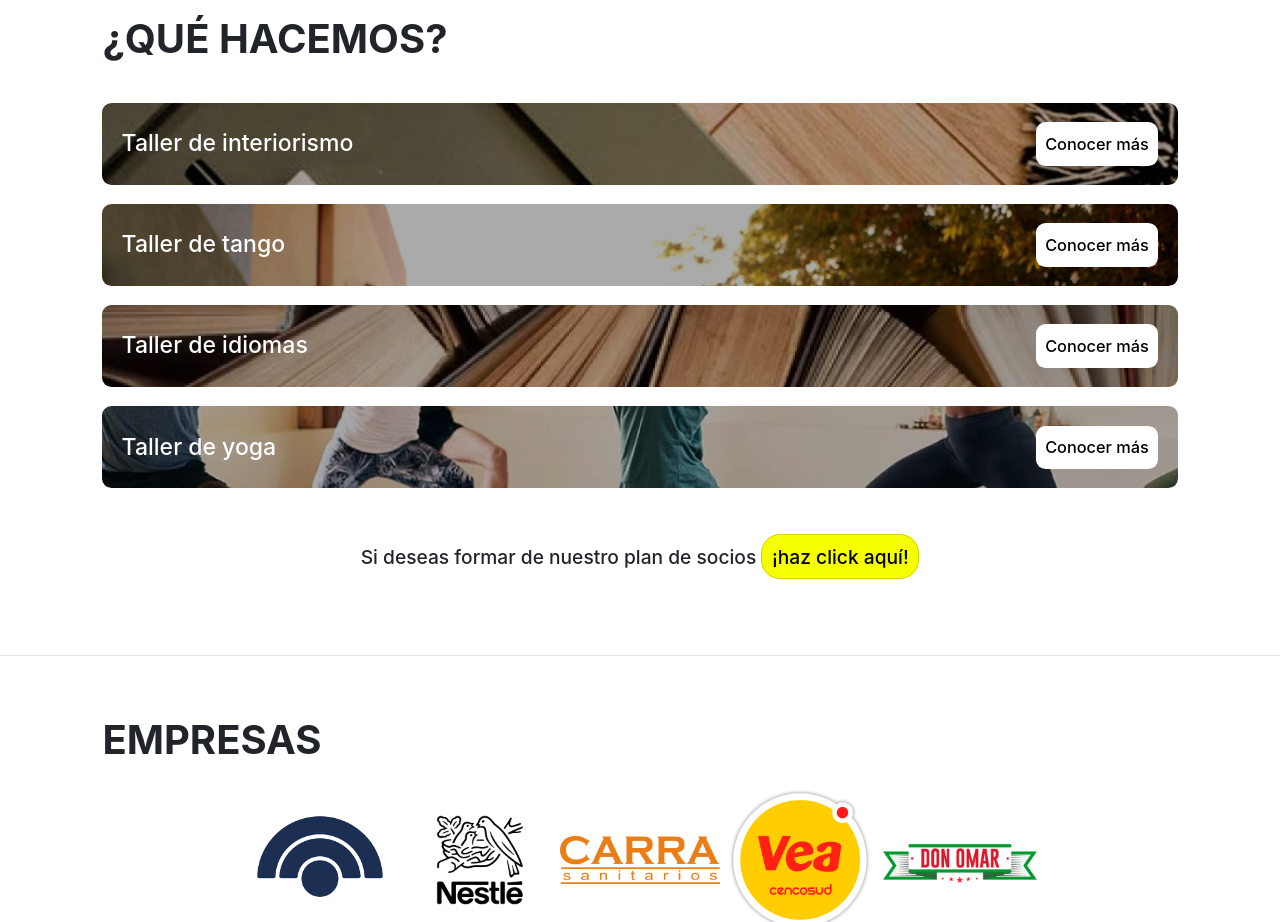
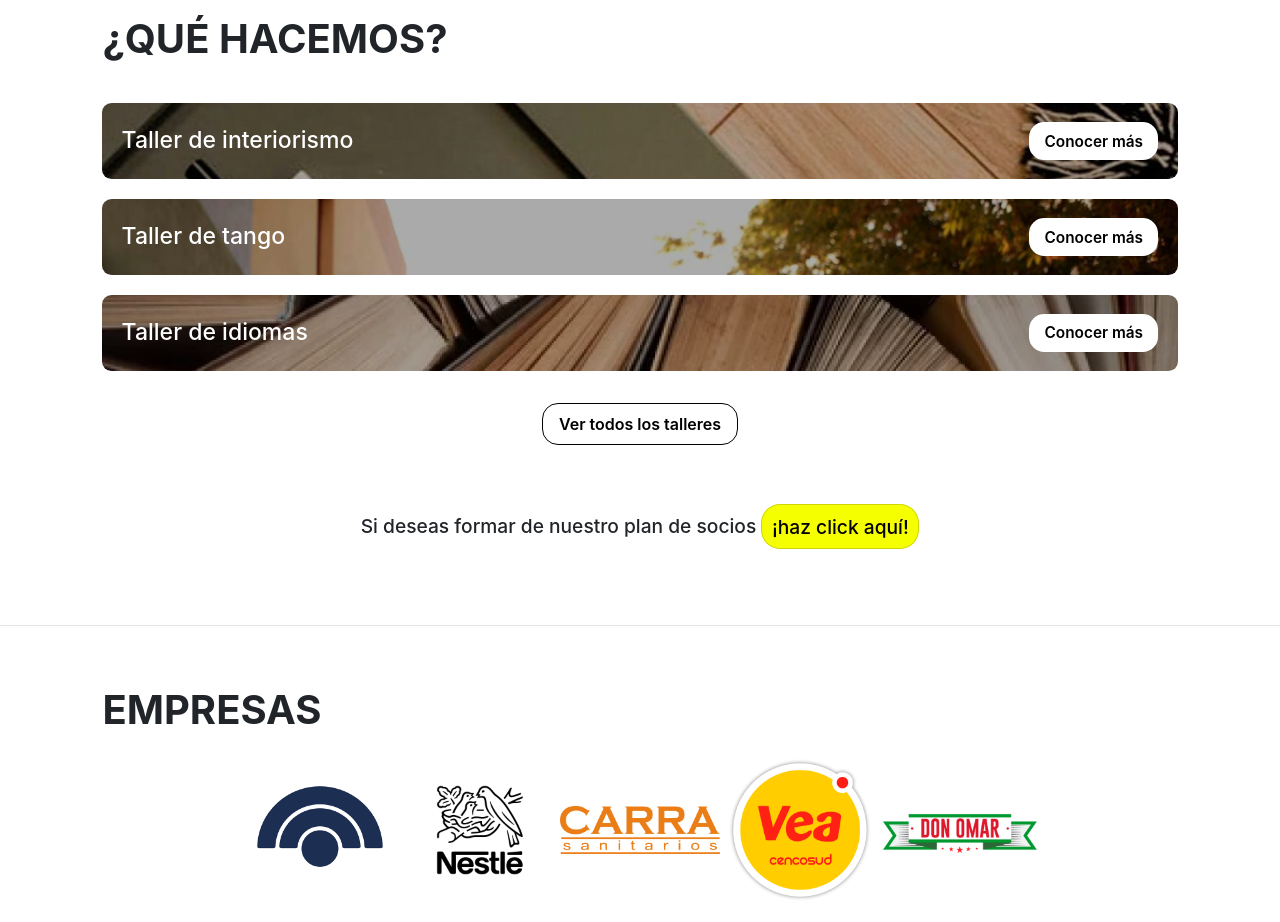
Before and after one commit to vterreno/FUNDACION, an Angular app: page / in a window 1280 px wide. Shown: the part 1040-1962 px from the top of the page. Built offline with nearby package versions, Linux system fonts and the light colour scheme.

Commit message:
Actualizacion
Continuacion de todos-talleres component.
Actualizacion talleres component.
Actualizacion empresas component.

```diff
--- a/src/app/components/empresas/empresas.component.css
+++ b/src/app/components/empresas/empresas.component.css
@@ -1,3 +1,11 @@
+a {
+    color: black;
+}
+
+a:link, a:visited {
+    text-decoration: none;
+}
+
 h4 {
     margin-left: 1em;
 }
@@ -50,8 +58,7 @@
 }
 
 .colaboracion a:hover {
-    background-color: rgb(0, 0, 0);
-    color: white;
+    background-color: rgb(235, 242, 40);
 }
 
 @media (min-width:820px) {
--- a/src/app/components/footer/footer.component.html
+++ b/src/app/components/footer/footer.component.html
@@ -5,7 +5,6 @@
     <div class="link socio">
         <a href="#">SER SOCIO</a>
     </div>
-
 </div>
 
 <footer>
--- a/src/app/components/quienes-somos/quienes-somos.component.css
+++ b/src/app/components/quienes-somos/quienes-somos.component.css
@@ -1,3 +1,6 @@
+.auto {
+  overflow-x: hidden;
+}
 p {
   text-align: justify;
 }
--- a/src/app/components/quienes-somos/quienes-somos.component.html
+++ b/src/app/components/quienes-somos/quienes-somos.component.html
@@ -1,5 +1,6 @@
 <app-header></app-header>
 
+<div class="auto">
   <div class="banner">
     <img src="../../../assets/Quienes-somos-banner.png" alt="quienes-somos-banner">
   </div>
@@ -116,6 +117,8 @@
     <img src="../../../assets/creciendo-juntos.png" alt="">
   </div>
   <hr style="margin-bottom: 3.5em;">
+</div>
+
 
 <app-empresas></app-empresas>
 <app-footer></app-footer>
--- a/src/app/components/talleres/talleres.component.css
+++ b/src/app/components/talleres/talleres.component.css
@@ -1,3 +1,12 @@
+a {
+    color: black;
+}
+
+a:link, a:visited {
+    text-decoration: none;
+}
+
+
 h4 {
     margin: 1em 0em;
     margin-left: 0.7em;
@@ -19,11 +28,6 @@
 
 }
 
-.r4 {
-    background-image: url(../../../assets/taller-yoga.png);
-    background-size: cover;
-    background-position: center;
-}
 
 .rectangulo {
     display: flex;
@@ -39,36 +43,26 @@
     margin: 0;
 }
 
-.rectangulo button {
-    border: none;
+.rectangulo a {
     border-radius: 1em;
     background-color: white;
-    padding: 1em;
-    font-size: 0.5em;
+    font-size: 0.8em;
+    font-weight: 600;
+    padding: 0.5em 1em;
     display: flex;
     justify-content: center;
     align-items: center;
 }
 
-.rectangulo button a {
-    color: black;
-    font-size: 1.7em;
-    font-weight: 500;
-    margin: 0em;
-    text-decoration: none;
+.rectangulo a:hover {
+    background-color: black;
+    color: white
 }
 
 #titulo {
     font-size: 1.7em;
 }
 
-.rectangulo button:hover {
-    background-color: rgb(160, 160, 160);
-}
-
-.rectangulo button a:hover {
-    color: white;
-}
 
 hr {
     margin-top: 3em;
@@ -98,10 +92,32 @@
 }
 
 .socios a:hover {
+    background-color: rgb(235, 242, 40);
+}
+
+.todos-talleres {
+    display: flex;
+    justify-content: center;
+    align-items: center;
+    margin: 2em 0em;
+}
+
+.todos-talleres a {
+    border-radius: 1em;
+    background-color: rgb(255, 255, 255);
+    border: 1px solid black;
+    font-size: 0.8em;
+    font-weight: 600;
+    padding: 0.5em 1em;
+    display: flex;
+    justify-content: center;
+    align-items: center;
+}
+
+.todos-talleres a:hover {
     background-color: rgb(0, 0, 0);
     color: white;
 }
-
 @media (min-width:820px) {
     h4 {
         font-size: 2em;
@@ -125,4 +141,8 @@
         font-size: 1.2em;
     }
 
+    .todos-talleres a {
+        font-size: 1em;
+    }
+
 }
--- a/src/app/components/talleres/talleres.component.html
+++ b/src/app/components/talleres/talleres.component.html
@@ -1,22 +1,21 @@
 <h4 style="font-weight: 700;" id="titulo">¿QUÉ HACEMOS?</h4>
 <div class="rectangulo r1">
     <h6>Taller de interiorismo</h6>
-    <button><a href="#">Conocer más</a></button>
+    <a href="#">Conocer más</a>
 </div>
 
 <div class="rectangulo r2">
     <h6>Taller de tango</h6>
-    <button><a href="#">Conocer más</a></button>
+    <a href="#">Conocer más</a>
 </div>
 
 <div class="rectangulo r3">
     <h6>Taller de idiomas</h6>
-    <button><a href="#">Conocer más</a></button>
+    <a href="#">Conocer más</a>
 </div>
 
-<div class="rectangulo r4">
-    <h6>Taller de yoga</h6>
-    <button><a href="#">Conocer más</a></button>
+<div class="todos-talleres">
+    <a [routerLink]="'/talleres'">Ver todos los talleres</a>
 </div>
 
 <div class="socios">
--- a/src/app/components/talleres/todos-talleres/todos-talleres.component.css
+++ b/src/app/components/talleres/todos-talleres/todos-talleres.component.css
@@ -0,0 +1,14 @@
+.banner img {
+    width: 100%;
+}
+
+@media (min-width:992px) {
+    .banner {
+        height: 15em;
+    }
+
+    .banner img {
+        height: 100%;
+        object-fit: cover;
+    }
+}
--- a/src/app/components/talleres/todos-talleres/todos-talleres.component.html
+++ b/src/app/components/talleres/todos-talleres/todos-talleres.component.html
@@ -1,2 +1,50 @@
 <app-header></app-header>
-<p>todos-talleres works!</p>
+<div class="banner">
+    <img src="../../../../assets/talleres-banner.png" alt="talleres-banner">
+</div>
+
+<div id="accordion">
+    <div class="card">
+      <div class="card-header" id="headingOne">
+        <h5 class="mb-0">
+          <button class="btn btn-link" data-toggle="collapse" data-target="#collapseOne" aria-expanded="true" aria-controls="collapseOne">
+            Collapsible Group Item #1
+          </button>
+        </h5>
+      </div>
+
+      <div id="collapseOne" class="collapse show" aria-labelledby="headingOne" data-parent="#accordion">
+        <div class="card-body">
+          Anim pariatur cliche reprehenderit, enim eiusmod high life accusamus terry richardson ad squid. 3 wolf moon officia aute, non cupidatat skateboard dolor brunch. Food truck quinoa nesciunt laborum eiusmod. Brunch 3 wolf moon tempor, sunt aliqua put a bird on it squid single-origin coffee nulla assumenda shoreditch et. Nihil anim keffiyeh helvetica, craft beer labore wes anderson cred nesciunt sapiente ea proident. Ad vegan excepteur butcher vice lomo. Leggings occaecat craft beer farm-to-table, raw denim aesthetic synth nesciunt you probably haven't heard of them accusamus labore sustainable VHS.
+        </div>
+      </div>
+    </div>
+    <div class="card">
+      <div class="card-header" id="headingTwo">
+        <h5 class="mb-0">
+          <button class="btn btn-link collapsed" data-toggle="collapse" data-target="#collapseTwo" aria-expanded="false" aria-controls="collapseTwo">
+            Collapsible Group Item #2
+          </button>
+        </h5>
+      </div>
+      <div id="collapseTwo" class="collapse" aria-labelledby="headingTwo" data-parent="#accordion">
+        <div class="card-body">
+          Anim pariatur cliche reprehenderit, enim eiusmod high life accusamus terry richardson ad squid. 3 wolf moon officia aute, non cupidatat skateboard dolor brunch. Food truck quinoa nesciunt laborum eiusmod. Brunch 3 wolf moon tempor, sunt aliqua put a bird on it squid single-origin coffee nulla assumenda shoreditch et. Nihil anim keffiyeh helvetica, craft beer labore wes anderson cred nesciunt sapiente ea proident. Ad vegan excepteur butcher vice lomo. Leggings occaecat craft beer farm-to-table, raw denim aesthetic synth nesciunt you probably haven't heard of them accusamus labore sustainable VHS.
+        </div>
+      </div>
+    </div>
+    <div class="card">
+      <div class="card-header" id="headingThree">
+        <h5 class="mb-0">
+          <button class="btn btn-link collapsed" data-toggle="collapse" data-target="#collapseThree" aria-expanded="false" aria-controls="collapseThree">
+            Collapsible Group Item #3
+          </button>
+        </h5>
+      </div>
+      <div id="collapseThree" class="collapse" aria-labelledby="headingThree" data-parent="#accordion">
+        <div class="card-body">
+          Anim pariatur cliche reprehenderit, enim eiusmod high life accusamus terry richardson ad squid. 3 wolf moon officia aute, non cupidatat skateboard dolor brunch. Food truck quinoa nesciunt laborum eiusmod. Brunch 3 wolf moon tempor, sunt aliqua put a bird on it squid single-origin coffee nulla assumenda shoreditch et. Nihil anim keffiyeh helvetica, craft beer labore wes anderson cred nesciunt sapiente ea proident. Ad vegan excepteur butcher vice lomo. Leggings occaecat craft beer farm-to-table, raw denim aesthetic synth nesciunt you probably haven't heard of them accusamus labore sustainable VHS.
+        </div>
+      </div>
+    </div>
+  </div>
```
Also changed, not shown: src/assets/talleres-banner.png (added). Lines whose indentation alone changed are shown as unchanged.
